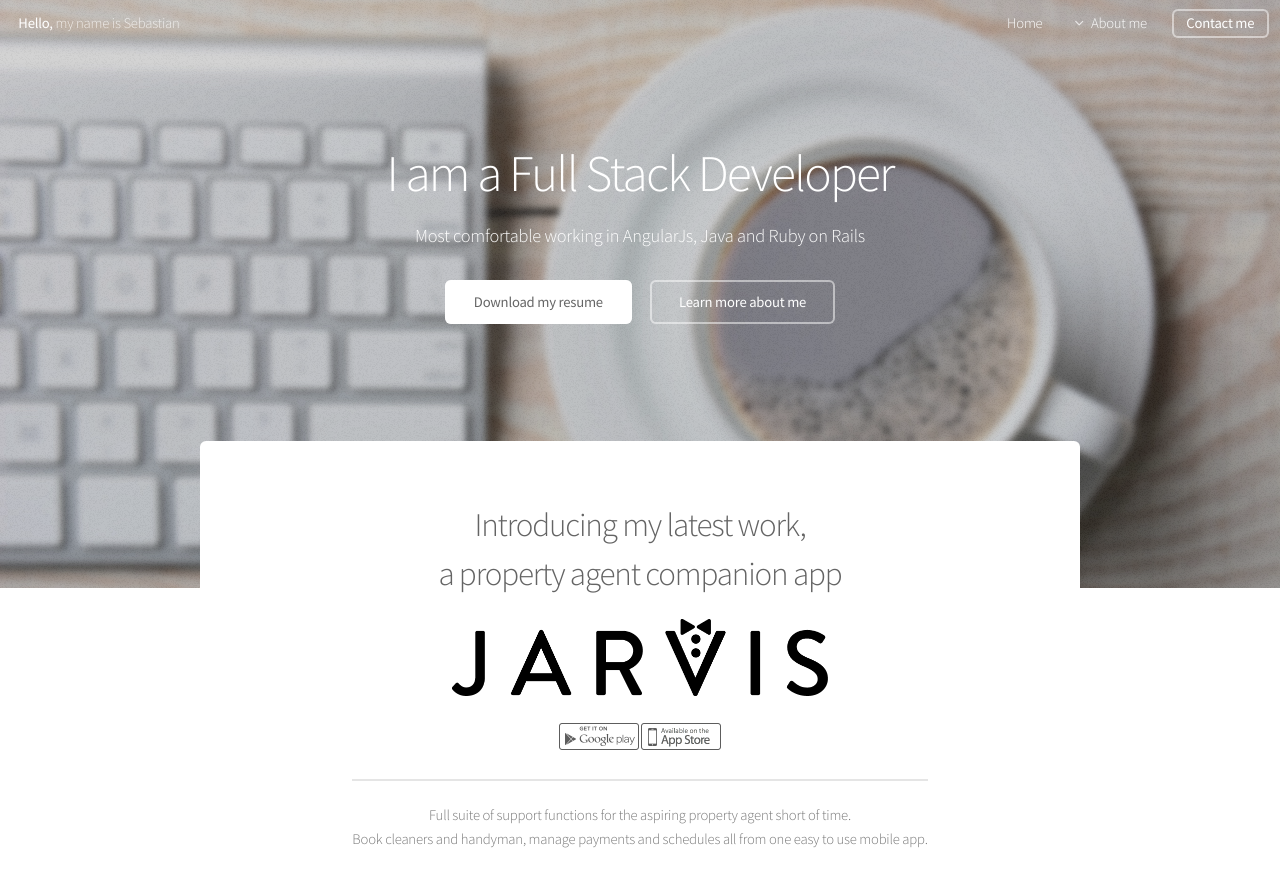
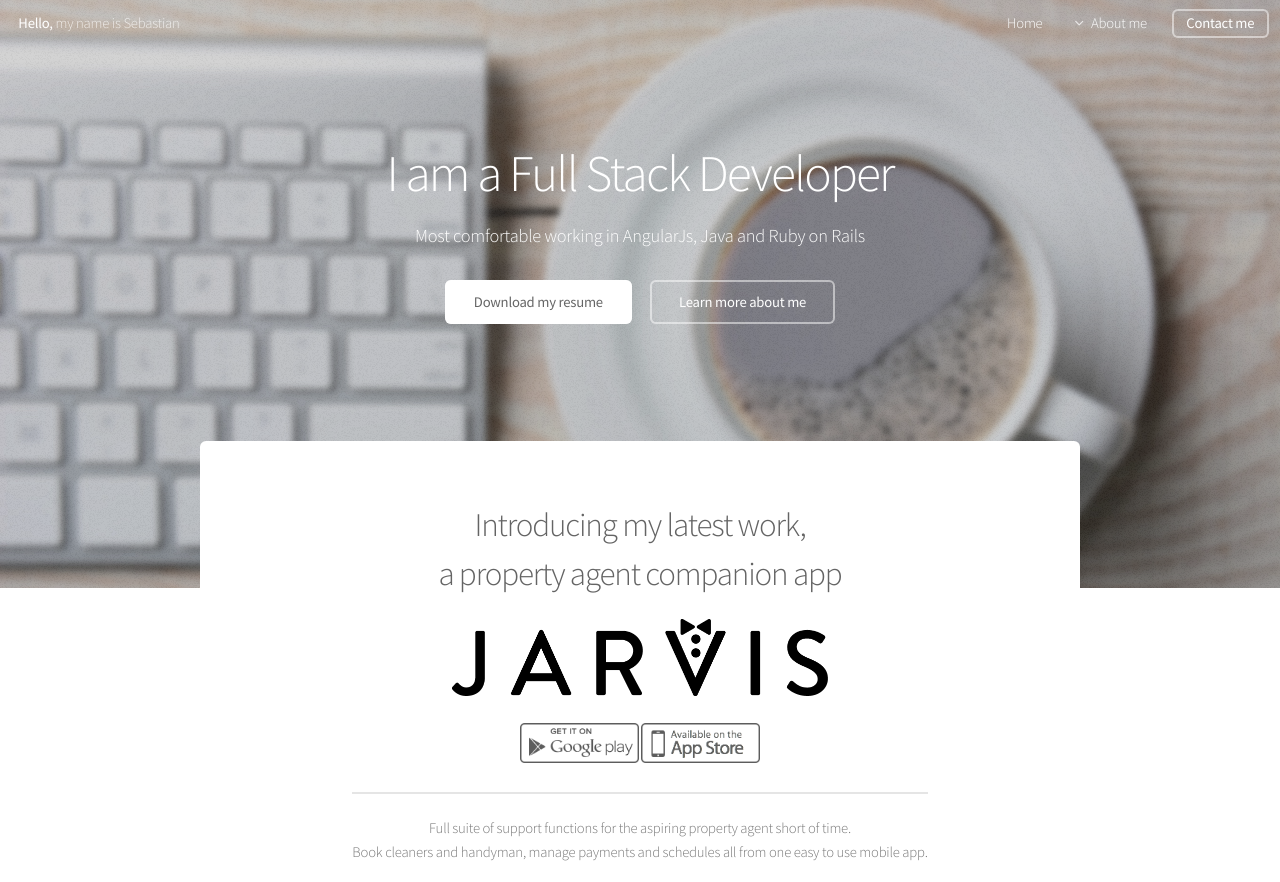
Before and after one commit to daveromana/sebastianlzy.github.io, a plain HTML site: page index.html in a window 1280 px wide. Shown: the top 882 px of the page. Drawn offline with nearby package versions, Linux system fonts and the light colour scheme; files that its build step writes are made by us from their sources.

Commit message:
make it bigger

```diff
--- a/index.html
+++ b/index.html
@@ -71,10 +71,10 @@
             </div>
             <div>
             <a href="https://play.google.com/store/apps/details?id=afteryou.Jarvis">
-                <img src="images/googleplay.png" width="10%">
+                <img src="images/googleplay.png" width="15%">
             </a>
             <a href="https://itunes.apple.com/us/app/jarvis/id904514072?ls=1&mt=8">
-                <img src="images/applestore.png" width="10%">
+                <img src="images/applestore.png" width="15%">
             </a>
             </div>
             <p>Full suite of support functions for the aspiring property agent short of time. <br/> Book cleaners and
```
